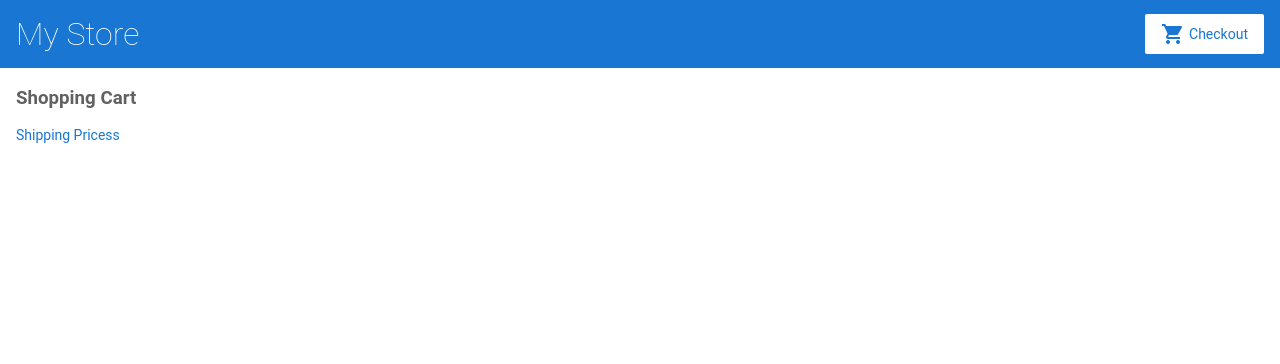
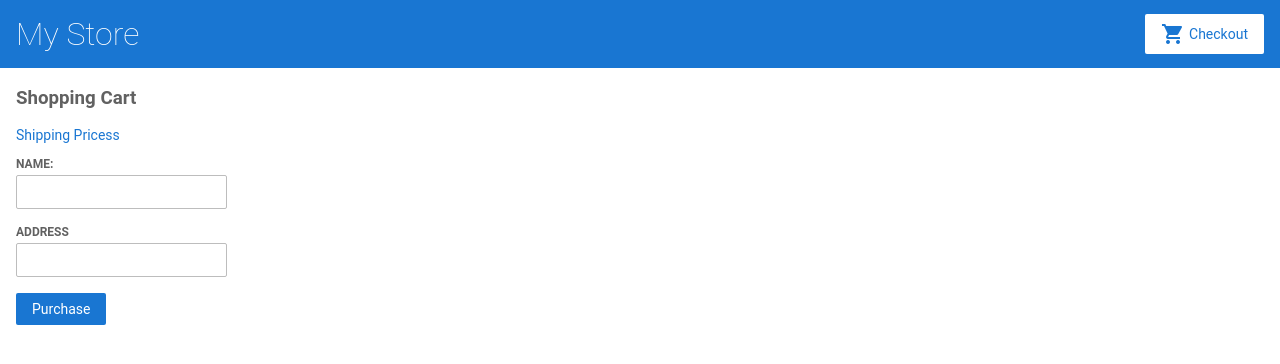
Before and after one commit to Hadi2525/shopping-cart-angular, an Angular app: page /cart in a window 1280 px wide. Shown: the top 364 px of the page. Built offline with nearby package versions, Linux system fonts and the light colour scheme.

Commit message:
add checkout

```diff
--- a/src/app/cart/cart.component.html
+++ b/src/app/cart/cart.component.html
@@ -6,3 +6,16 @@
   <span> {{ item.name }}</span>
   <span>{{ item.price | currency }}</span>
 </div>
+
+<form [formGroup]="checkoutForm" (ngSubmit)="onSubmit()">
+  <div>
+    <label for="name"> Name: </label>
+    <input id="name" type="text" formControlName="name" />
+  </div>
+
+  <div>
+    <label for="address"> Address </label>
+    <input id="address" type="text" formControlName="address" />
+  </div>
+  <button class="button" type="submit">Purchase</button>
+</form>
--- a/src/app/cart/cart.component.ts
+++ b/src/app/cart/cart.component.ts
@@ -1,5 +1,6 @@
 import { Component } from '@angular/core';
 import { CartService } from '../cart.service';
+import { FormBuilder } from '@angular/forms';
 
 @Component({
   selector: 'app-cart',
@@ -8,5 +9,15 @@
 })
 export class CartComponent {
   items = this.cartService.getItems();
-  constructor(private cartService: CartService) {}
+
+  checkoutForm = this.formBuilder.group({ name: '', address: '' });
+  constructor(
+    private cartService: CartService,
+    private formBuilder: FormBuilder
+  ) {}
+  onSubmit(): void {
+    this.items = this.cartService.clearCart();
+    window.alert('Order has been submitted');
+    this.checkoutForm.reset();
+  }
 }
```
